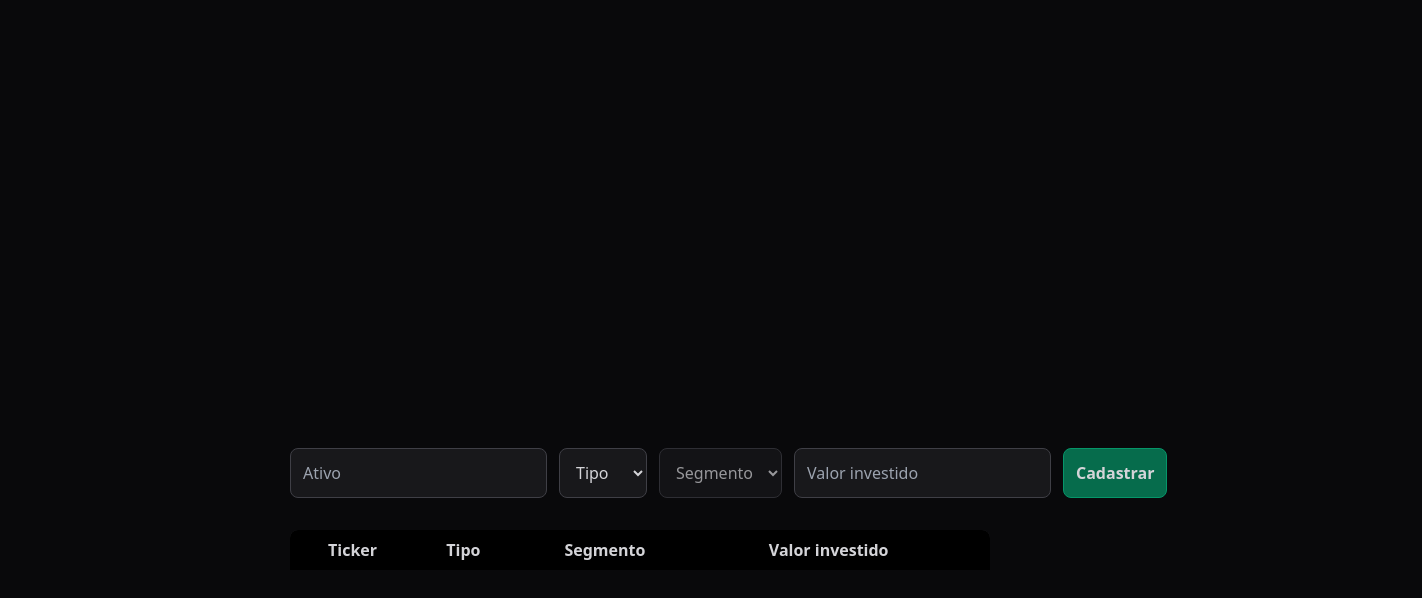
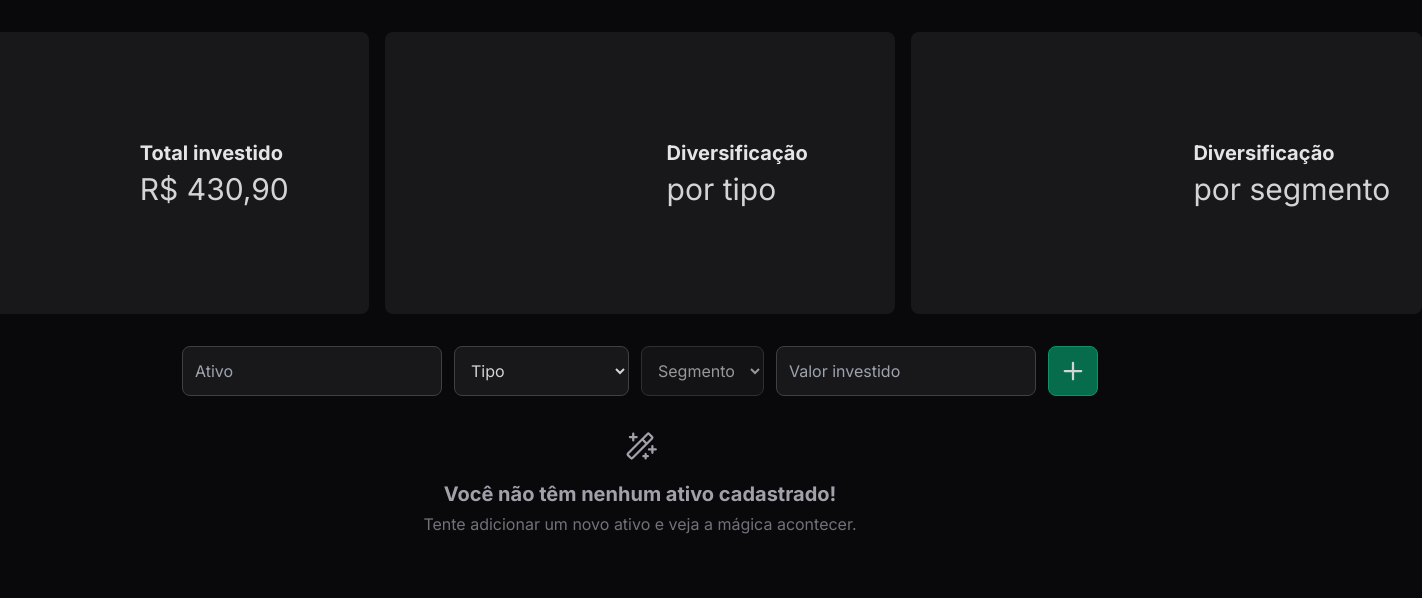
Before and after one commit to diegonatalo/GraphFII, a Next.js app: page / in a window 1280 px wide. Shown: the top 598 px of the page, 1422 px wide, since content can reach past the window. Built offline with nearby package versions, Linux system fonts and the light colour scheme.

Commit message:
update files

```diff
--- a/src/app/components/Charts/AllChart.tsx
+++ b/src/app/components/Charts/AllChart.tsx
@@ -1,11 +1,12 @@
 'use client'
 
+import { backgroundColor, borderColor } from '@/app/consts'
 import { GenerateAllChartData, OrdenarArray } from '@/app/functions'
 import { useStore } from '@/app/store'
-import { ArcElement, Chart as ChartJS, Legend, Tooltip } from 'chart.js'
+import { ArcElement, Chart as ChartJS, Tooltip } from 'chart.js'
 import { Doughnut } from 'react-chartjs-2'
 
-ChartJS.register(ArcElement, Tooltip, Legend)
+ChartJS.register(ArcElement, Tooltip)
 
 export const AllChart = () => {
   const { fiis } = useStore()
@@ -19,30 +20,19 @@ export const AllChart = () => {
       {
         label: 'Valor aplicado',
         data,
-        backgroundColor: [
-          'rgba(255, 99, 132, 0.2)',
-          'rgba(54, 162, 235, 0.2)',
-          'rgba(255, 206, 86, 0.2)',
-          'rgba(75, 192, 192, 0.2)',
-          'rgba(153, 102, 255, 0.2)',
-          'rgba(255, 159, 64, 0.2)'
-        ],
-        borderColor: [
-          'rgba(255, 99, 132, 1)',
-          'rgba(54, 162, 235, 1)',
-          'rgba(255, 206, 86, 1)',
-          'rgba(75, 192, 192, 1)',
-          'rgba(153, 102, 255, 1)',
-          'rgba(255, 159, 64, 1)'
-        ],
-        borderWidth: 1
+        backgroundColor,
+        borderColor,
+        borderWidth: 4
       }
     ]
   }
 
   return (
-    <div className="w-[400px] p-4">
-      <Doughnut data={chartData} />
-    </div>
+    <Doughnut
+      data={chartData}
+      options={{
+        cutout: 70
+      }}
+    />
   )
 }
--- a/src/app/components/Charts/SegmentChart.tsx
+++ b/src/app/components/Charts/SegmentChart.tsx
@@ -1,15 +1,16 @@
 'use client'
 
+import { backgroundColor, borderColor } from '@/app/consts'
 import {
   GenerateTypeChartData,
   groupBySegment,
   OrdenarArrayDeTipos
 } from '@/app/functions'
 import { useStore } from '@/app/store'
-import { ArcElement, Chart as ChartJS, Legend, Tooltip } from 'chart.js'
+import { ArcElement, Chart as ChartJS, Tooltip } from 'chart.js'
 import { Doughnut } from 'react-chartjs-2'
 
-ChartJS.register(ArcElement, Tooltip, Legend)
+ChartJS.register(ArcElement, Tooltip)
 
 export const SegmentChart = () => {
   const { fiis } = useStore()
@@ -24,30 +25,19 @@ export const SegmentChart = () => {
       {
         label: 'Valor aplicado',
         data,
-        backgroundColor: [
-          'rgba(255, 99, 132, 0.2)',
-          'rgba(54, 162, 235, 0.2)',
-          'rgba(255, 206, 86, 0.2)',
-          'rgba(75, 192, 192, 0.2)',
-          'rgba(153, 102, 255, 0.2)',
-          'rgba(255, 159, 64, 0.2)'
-        ],
-        borderColor: [
-          'rgba(255, 99, 132, 1)',
-          'rgba(54, 162, 235, 1)',
-          'rgba(255, 206, 86, 1)',
-          'rgba(75, 192, 192, 1)',
-          'rgba(153, 102, 255, 1)',
-          'rgba(255, 159, 64, 1)'
-        ],
-        borderWidth: 1
+        backgroundColor,
+        borderColor,
+        borderWidth: 4
       }
     ]
   }
 
   return (
-    <div className="w-[400px] p-4">
-      <Doughnut data={chartData} />
-    </div>
+    <Doughnut
+      data={chartData}
+      options={{
+        cutout: 70
+      }}
+    />
   )
 }
--- a/src/app/components/Charts/TypeChart.tsx
+++ b/src/app/components/Charts/TypeChart.tsx
@@ -1,15 +1,16 @@
 'use client'
 
+import { backgroundColor, borderColor } from '@/app/consts'
 import {
   GenerateTypeChartData,
   OrdenarArrayDeTipos,
   SepararArrayPorTipo
 } from '@/app/functions'
 import { useStore } from '@/app/store'
-import { ArcElement, Chart as ChartJS, Legend, Tooltip } from 'chart.js'
+import { ArcElement, Chart as ChartJS, Tooltip } from 'chart.js'
 import { Doughnut } from 'react-chartjs-2'
 
-ChartJS.register(ArcElement, Tooltip, Legend)
+ChartJS.register(ArcElement, Tooltip)
 
 export const TypeChart = () => {
   const { fiis } = useStore()
@@ -19,35 +20,27 @@ export const TypeChart = () => {
   const { labels, data } = GenerateTypeChartData(fiisOrdenados)
 
   const chartData = {
+    options: {
+      cutoutPercentage: 80
+    },
     labels,
     datasets: [
       {
         label: 'Valor aplicado',
         data,
-        backgroundColor: [
-          'rgba(255, 99, 132, 0.2)',
-          'rgba(54, 162, 235, 0.2)',
-          'rgba(255, 206, 86, 0.2)',
-          'rgba(75, 192, 192, 0.2)',
-          'rgba(153, 102, 255, 0.2)',
-          'rgba(255, 159, 64, 0.2)'
-        ],
-        borderColor: [
-          'rgba(255, 99, 132, 1)',
-          'rgba(54, 162, 235, 1)',
-          'rgba(255, 206, 86, 1)',
-          'rgba(75, 192, 192, 1)',
-          'rgba(153, 102, 255, 1)',
-          'rgba(255, 159, 64, 1)'
-        ],
-        borderWidth: 1
+        backgroundColor,
+        borderColor,
+        borderWidth: 4
       }
     ]
   }
 
   return (
-    <div className="w-[400px] p-4">
-      <Doughnut data={chartData} />
-    </div>
+    <Doughnut
+      data={chartData}
+      options={{
+        cutout: 70
+      }}
+    />
   )
 }
--- a/src/app/components/FiisTable/index.tsx
+++ b/src/app/components/FiisTable/index.tsx
@@ -1,13 +1,16 @@
 'use client'
 
 import { useStore } from '@/app/store'
+import { MagicWand } from '@phosphor-icons/react'
 import { DeleteDialog } from '../Dialogs/deleteFii'
 
 export const FiisTable = () => {
   const { fiis } = useStore()
 
   return (
-    <table className="w-full max-w-[700px]">
+    <>
+      {fiis.length > 0 ? (
+        <table className="w-full max-w-[800px]">
           <thead>
             <tr>
               <th>Ticker</th>
@@ -37,5 +40,19 @@ export const FiisTable = () => {
             ))}
           </tbody>
         </table>
+      ) : (
+        <section className="flex w-full flex-col items-center gap-4">
+          <MagicWand className="text-zinc-400" size={36} />
+          <div className="flex flex-col gap-1 text-center">
+            <h1 className="text-xl font-bold text-zinc-400">
+              Você não têm nenhum ativo cadastrado!
+            </h1>
+            <p className="text-zinc-500">
+              Tente adicionar um novo ativo e veja a mágica acontecer.
+            </p>
+          </div>
+        </section>
+      )}
+    </>
   )
 }
--- a/src/app/components/NewTickerForm/index.tsx
+++ b/src/app/components/NewTickerForm/index.tsx
@@ -1,7 +1,9 @@
 'use client'
 
+import { Seguimentos, TiposDeFiis } from '@/app/consts'
 import { useStore } from '@/app/store'
 import { Fii } from '@/app/type'
+import { Plus } from '@phosphor-icons/react'
 import { SubmitHandler, useForm } from 'react-hook-form'
 
 export const NewTickerForm = () => {
@@ -23,23 +25,26 @@ export const NewTickerForm = () => {
   }
 
   return (
-    <form
-      className="flex w-full max-w-[700px] gap-3"
-      onSubmit={handleSubmit(onSubmit)}
-    >
+    <form className="flex gap-3" onSubmit={handleSubmit(onSubmit)}>
       <input required placeholder="Ativo" {...register('ticker')} />
 
       <select required {...register('type')}>
         <option>Tipo</option>
-        <option value="Tijolo">Tijolo</option>
-        <option value="Papel">Papel</option>
+        {TiposDeFiis.map((tipo) => (
+          <option key={tipo} value={tipo}>
+            {tipo}
+          </option>
+        ))}
       </select>
 
       {type === 'Tijolo' ? (
         <select required {...register('segment')}>
           <option>Segmento</option>
-          <option value="Logístico">Logístico</option>
-          <option value="Híbrido">Híbrido</option>
+          {Seguimentos.map((segmento) => (
+            <option key={segmento} value={segmento}>
+              {segmento}
+            </option>
+          ))}
         </select>
       ) : (
         <select disabled {...register('segment')}>
@@ -61,7 +66,7 @@ export const NewTickerForm = () => {
         className="rounded-lg border border-emerald-600 bg-emerald-600/70 p-3 font-bold text-zinc-300"
         type="submit"
       >
-        Cadastrar
+        <Plus size={24} weight="bold" />
       </button>
     </form>
   )
--- a/src/app/consts.ts
+++ b/src/app/consts.ts
@@ -1,21 +1,31 @@
-import { Fii } from './type'
+export const TiposDeFiis = ['Tijolo', 'Papel', 'Fundo de fundos']
 
-export const fiis: Fii[] = [
-  {
-    ticker: 'BCFF11',
-    amount: 42.3,
-    type: 'Fundos de fundos'
-  },
-  {
-    ticker: 'GARE11',
-    amount: 92.3,
-    type: 'Tijolo',
-    segment: 'Híbrido'
-  },
-  {
-    ticker: 'GGRC11',
-    amount: 92.3,
-    type: 'Tijolo',
-    segment: 'Logístico'
-  }
+export const Seguimentos = [
+  'Logístico',
+  'Híbrido',
+  'Shooping',
+  'Lajes Corporativas',
+  'Renda Urbana'
 ]
+
+export const backgroundColor = [
+  '#06b6d4',
+  '#14b8a6',
+  '#10b981',
+  '#22c55e',
+  '#84cc16',
+  '#eab308',
+  '#f59e0b',
+  '#f97316',
+  '#ef4444',
+  '#f43f5e',
+  '#ec4899',
+  '#d946ef',
+  '#a855f7',
+  '#8b5cf6',
+  '#6366f1',
+  '#3b82f6',
+  '#0ea5e9'
+]
+
+export const borderColor = ['#18181b']
--- a/src/app/globals.css
+++ b/src/app/globals.css
@@ -15,13 +15,21 @@ input, select {
 }
 
 th {
-  @apply bg-black text-zinc-300 p-2 first:rounded-tl-lg last:rounded-tr-lg
+  @apply bg-black text-zinc-300 p-4 first:rounded-tl-lg last:rounded-tr-lg
 }
 
 tr {
-  @apply odd:bg-zinc-800 even:bg-zinc-800/50
+  @apply odd:bg-zinc-900 even:bg-zinc-900/50
 }
 
 td {
-  @apply p-2 text-zinc-300 text-center border-x border-black
+  @apply p-4 text-zinc-300 text-center border-x border-black
 }
+
+table tr:last-child td:first-child {
+  @apply rounded-bl-lg
+}
+
+table tr:last-child td:last-child {
+  @apply rounded-br-lg
+}
--- a/src/app/layout.tsx
+++ b/src/app/layout.tsx
@@ -1,8 +1,14 @@
 import type { Metadata } from 'next'
+import { Inter } from 'next/font/google'
 import './globals.css'
 
+const inter = Inter({
+  subsets: ['latin'],
+  display: 'swap'
+})
+
 export const metadata: Metadata = {
-  title: 'Create Next App',
+  title: 'GraphFII',
   description: 'Generated by create next app'
 }
 
@@ -13,7 +19,9 @@ export default function RootLayout({
 }>) {
   return (
     <html lang="en">
-      <body className="max-w-screen flex h-full max-h-screen w-full justify-center p-8">
+      <body
+        className={`max-w-screen flex h-full max-h-screen w-full justify-center p-8 ${inter.className}`}
+      >
         {children}
       </body>
     </html>
--- a/src/app/page.tsx
+++ b/src/app/page.tsx
@@ -7,17 +7,46 @@ import { NewTickerForm } from './components/NewTickerForm'
 export default function Home() {
   return (
     <main className="flex w-full flex-col items-center gap-8">
-      <div className="flex w-full justify-center gap-8">
-        <TypeChart />
+      <div className="grid w-max grid-cols-3 gap-4">
+        <div className="flex items-center gap-4 rounded-lg bg-zinc-900 p-4 pr-8">
+          <div className="w-[250px] p-4">
+            <AllChart />
+          </div>
 
-        <AllChart />
+          <div className="flex flex-col gap-1">
+            <h1 className="text-xl font-bold text-zinc-200">Total investido</h1>
+            <span className="text-3xl text-zinc-300">R$ 430,90</span>
+          </div>
+        </div>
 
-        <SegmentChart />
+        <div className="flex items-center gap-4 rounded-lg bg-zinc-900 p-4 pr-8">
+          <div className="w-[250px] p-4">
+            <TypeChart />
+          </div>
+
+          <div className="flex flex-col gap-1">
+            <h1 className="text-xl font-bold text-zinc-200">Diversificação</h1>
+            <span className="text-3xl text-zinc-300">por tipo</span>
+          </div>
+        </div>
+
+        <div className="flex items-center gap-4 rounded-lg bg-zinc-900 p-4 pr-8">
+          <div className="w-[250px] p-4">
+            <SegmentChart />
+          </div>
+
+          <div className="flex flex-col gap-1">
+            <h1 className="text-xl font-bold text-zinc-200">Diversificação</h1>
+            <span className="text-3xl text-zinc-300">por segmento</span>
+          </div>
+        </div>
       </div>
 
-      <NewTickerForm />
+      <div className="flex w-full flex-col items-center gap-8">
+        <NewTickerForm />
 
-      <FiisTable />
+        <FiisTable />
+      </div>
     </main>
   )
 }
```
Lines whose indentation alone changed are shown as unchanged.
